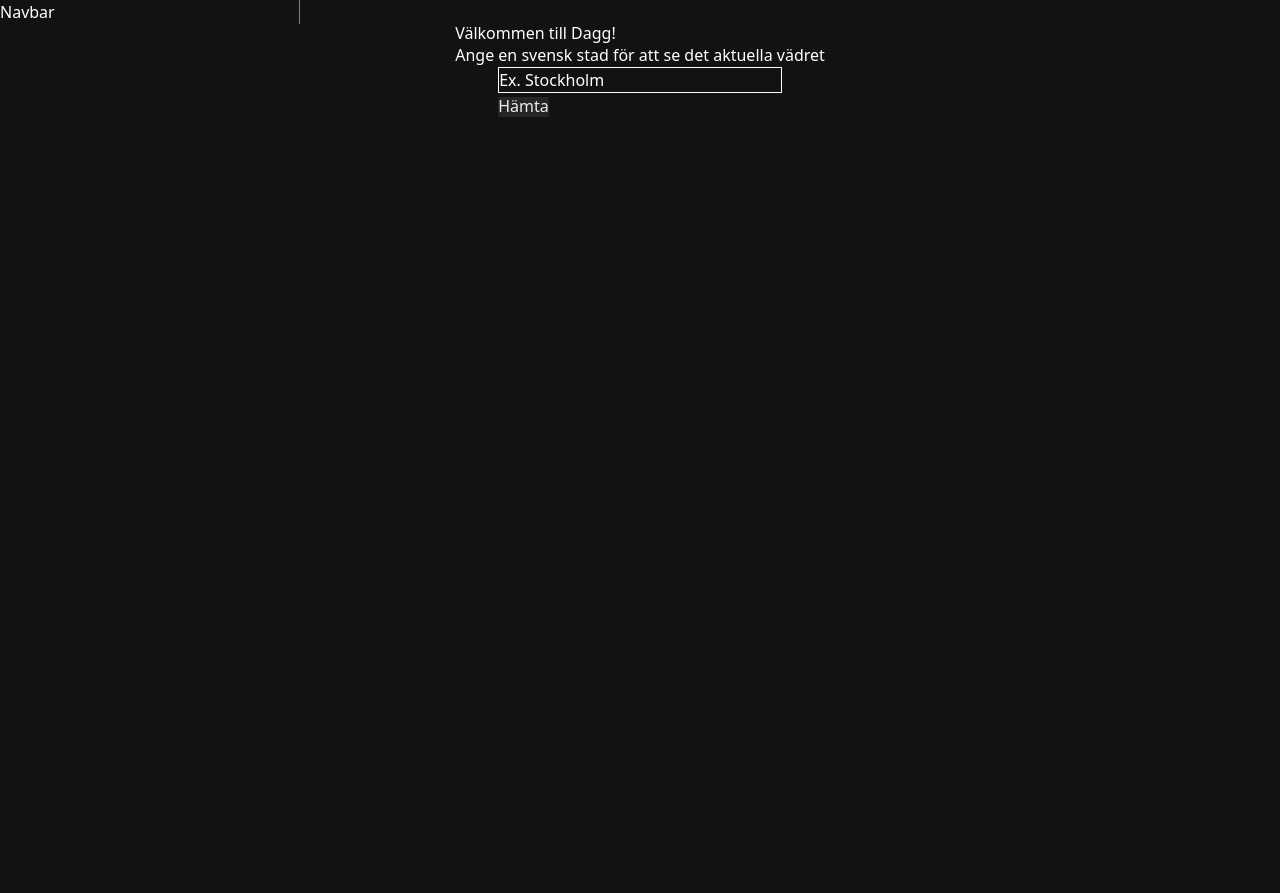
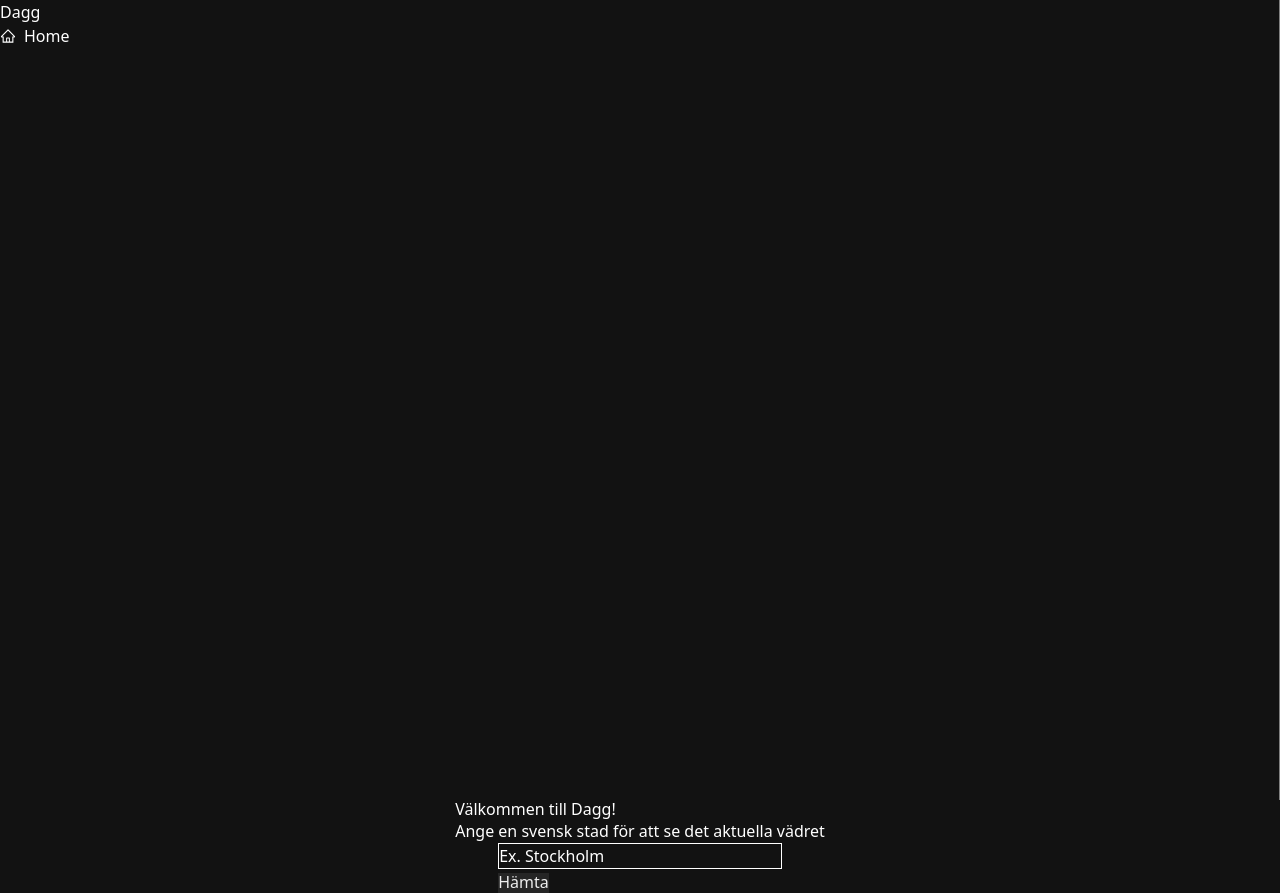
Before and after one commit to devpaps/dagg_rust, a Next.js app: page / in a window 1280 px wide. Before the commit the page ends 800 px from the top, so only its background shows below. Built offline with nearby package versions, Linux system fonts and the light colour scheme.

Commit message:
Added some beginning of a sidebar

```diff
--- a/src/components/Sidebar.tsx
+++ b/src/components/Sidebar.tsx
@@ -1,10 +1,15 @@
 import React from 'react';
-import { Box, Text } from '@chakra-ui/react';
+import { AiOutlineHome } from 'react-icons/ai';
+import { Box, HStack, Link, Text } from '@chakra-ui/react';
 
 export default function Sidebar() {
   return (
-    <Box width="300px" borderRight="1px solid gray">
-      <Text>Navbar</Text>
+    <Box height="100vh" borderRight="1px solid gray">
+      <Text>Dagg</Text>
+      <HStack verticalAlign="bottom">
+        <AiOutlineHome />
+        <Link href="/">Home</Link>
+      </HStack>
     </Box>
   );
 }
```
